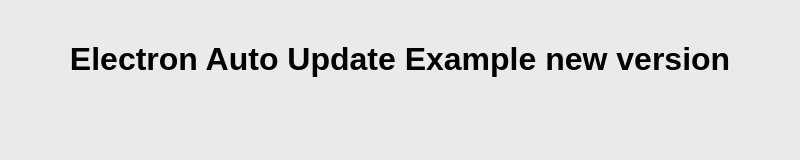
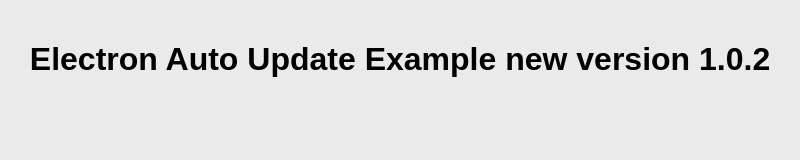
Before and after one commit to rajktech/electron-auto-update-example, an Electron app: page index.html in a window 800 px wide. Drawn offline with Linux system fonts and the light colour scheme; no server answers.

Commit message:
Version update 1.0.2

```diff
--- a/index.html
+++ b/index.html
@@ -28,7 +28,7 @@
   </style>
 </head>
 <body>
-  <h1>Electron Auto Update Example new version</h1>
+  <h1>Electron Auto Update Example new version 1.0.2</h1>
   <p id="version"></p>
   <div id="notification" class="hidden">
     <p id="message"></p>
--- a/package.json
+++ b/package.json
@@ -1,6 +1,6 @@
 {
   "name": "auto_update",
-  "version": "1.0.1",
+  "version": "1.0.2",
   "description": "",
   "main": "main.js",
   "scripts": {
```
